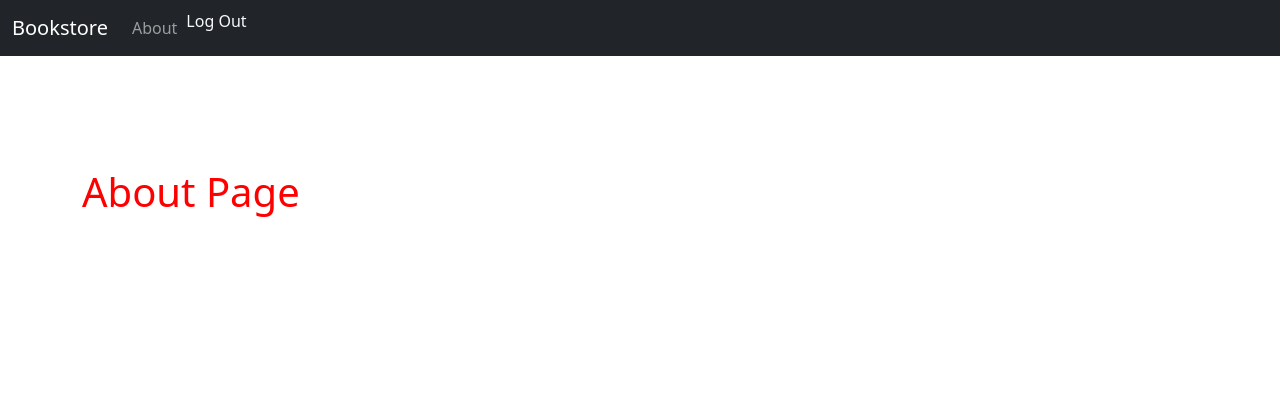
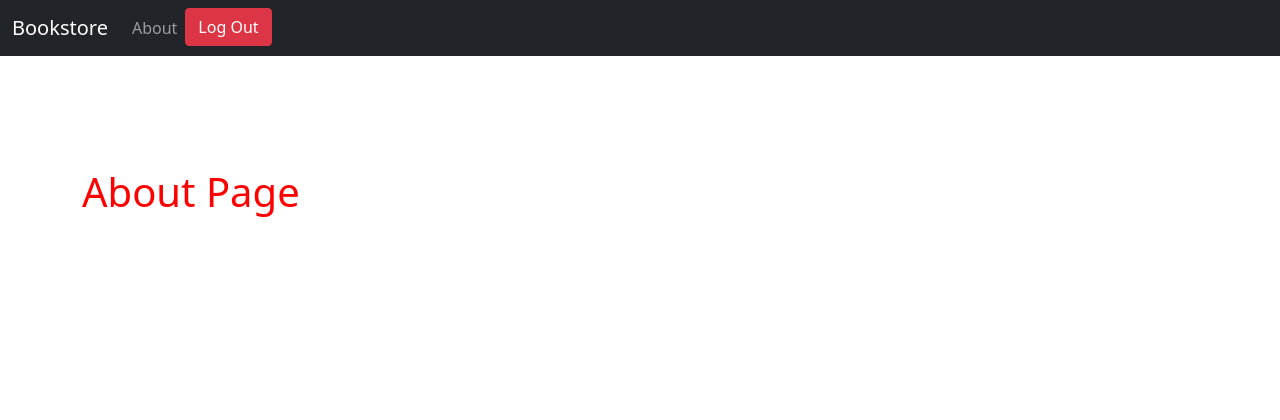
Before and after one commit to fatemearyaie/DjangoForProfessionalsBook, a Django app: page /pages/about/ in a window 1280 px wide. Shown: the top 420 px of the page. Run offline with Django 5.2, Linux system fonts and the light colour scheme; the visitor is signed in with stand-in values (Sample User, id 1); parts of the project's set-up code (start-up, migrations or seed data) failed here and were passed over.

Commit message:
edit logout button class

```diff
--- a/ch4-bookstore/templates/base.html
+++ b/ch4-bookstore/templates/base.html
@@ -32,7 +32,7 @@
           <li class="nav-item">
             <form action="{% url 'logout' %}" method="post" class="d-inline">
               {% csrf_token %}
-              <button type="submit" class="nav-link btn btn-link text-light p-0">Log Out</button>
+              <button type="submit" class="btn btn-danger">Log Out</button>
             </form>
           </li>
           {% else %}
```
